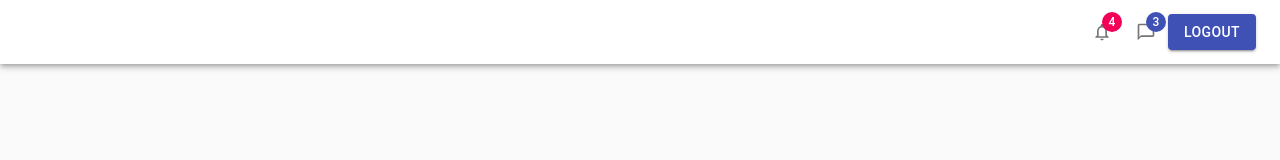
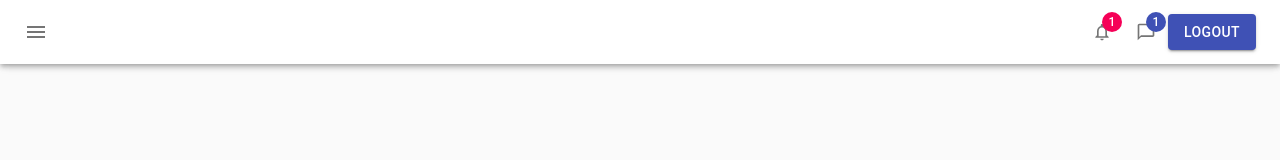
Before and after one commit to manvantar/Employee_Payroll_frontEnd, a React (Create React App) app: page /dashboard in a window 1280 px wide. Shown: the top 160 px of the page. Built offline with nearby package versions, Linux system fonts and the light colour scheme.

Commit message:
refactor: combine Header and SideNavigation

```diff
--- a/src/components/dashboard.jsx
+++ b/src/components/dashboard.jsx
@@ -21,14 +21,22 @@ import ListIcon from '@material-ui/icons/List';
 import EditIcon from '@material-ui/icons/Edit';
 import DeleteIcon from '@material-ui/icons/Delete';
 import '../scss/dashboard.scss'
-import Header from './dashboard/Header'
+import { Grid, Badge } from '@material-ui/core'
+import NotificationsNoneIcon from '@material-ui/icons/NotificationsNone';
+import ChatBubbleOutlineIcon from '@material-ui/icons/ChatBubbleOutline';
+
 const drawerWidth = 240;
 
 const useStyles = makeStyles((theme) => ({
 
+  root: {
+    backgroundColor: '#fff',
+    height: 'auto'
+  },
   appBar: {
+    backgroundColor: '#fff',
     display: 'flex',
-    alignItems: 'center',
+    alignItems: 'Right',
     justifyContent: 'flex-end',
   },
   appBarShift: {
@@ -64,7 +72,8 @@ const useStyles = makeStyles((theme) => ({
     //   duration: theme.transitions.duration.enteringScreen,
     // }),
     marginLeft: 10,
-  }
+  },
+
 
 }));
 
@@ -82,19 +91,16 @@ export default function PersistentDrawerLeft() {
   };
 
   return (
-    <div className='root'>
+    <div className=''>
       <CssBaseline />
-      <Header/>
-      {/* <AppBar
-        <Header />
-      //  // position="fixed"
-      //   className={clsx(classes.appBar, {
-      //     [classes.appBarShift]: open,
-      //   })}
+      <AppBar
+        position="fixed"
+        className={clsx(classes.appBar, {
+          [classes.appBarShift]: open,
+        })}
       >
-        <Toolbar className='toolbar'>
+        <Toolbar className=''>
           <IconButton
-            color="inherit"
             aria-label="open drawer"
             onClick={handleDrawerOpen}
             edge="start"
@@ -102,13 +108,31 @@ export default function PersistentDrawerLeft() {
           >
           <MenuIcon />
           </IconButton>
-          <Typography variant="h6" noWrap>
+          <Typography variant="h8" noWrap>
             Employee Payroll
           </Typography>
-          <Button className='logout' >Logout</Button>
+          <Grid container
+            alignItems="center">
+            <Grid item sm></Grid>
+            <Grid item>
+              <IconButton>
+                <Badge badgeContent={1} variant="sharp" color="secondary">
+                  <NotificationsNoneIcon fontSize="small" />
+                </Badge>
+              </IconButton>
+              <IconButton>
+                <Badge badgeContent={1} variant="sharp" color="primary">
+                  <ChatBubbleOutlineIcon fontSize="small" />
+                </Badge>
+              </IconButton>
+              <Button variant="contained" color="primary">
+                logout
+              </Button>
+            </Grid>
+          </Grid>
         </Toolbar>
+      </AppBar>
 
-      </AppBar> */}
       <Drawer
         className='drawer'
         variant="persistent"
@@ -126,22 +150,22 @@ export default function PersistentDrawerLeft() {
         <Divider />
         <List>
           <ListItem button key="List">
-              <ListItemIcon>{ <ListIcon /> }</ListItemIcon>
+            <ListItemIcon>{<ListIcon />}</ListItemIcon>
             <ListItemText primary="List" />
           </ListItem>
 
           <ListItem button key="Add">
-              <ListItemIcon>{ <AddIcon /> }</ListItemIcon>
+            <ListItemIcon>{<AddIcon />}</ListItemIcon>
             <ListItemText primary="Add" />
           </ListItem>
 
           <ListItem button key='Edit'>
-              <ListItemIcon>{ <EditIcon /> }</ListItemIcon>
+            <ListItemIcon>{<EditIcon />}</ListItemIcon>
             <ListItemText primary='Edit' />
           </ListItem>
 
           <ListItem button key='Delete'>
-              <ListItemIcon>{ <DeleteIcon /> }</ListItemIcon>
+            <ListItemIcon>{<DeleteIcon />}</ListItemIcon>
             <ListItemText primary='Delete' />
           </ListItem>
         </List>
```
Also changed, not shown: src/components/dashboard/Header.js (+0 -7 lines). Lines whose indentation alone changed are shown as unchanged.
